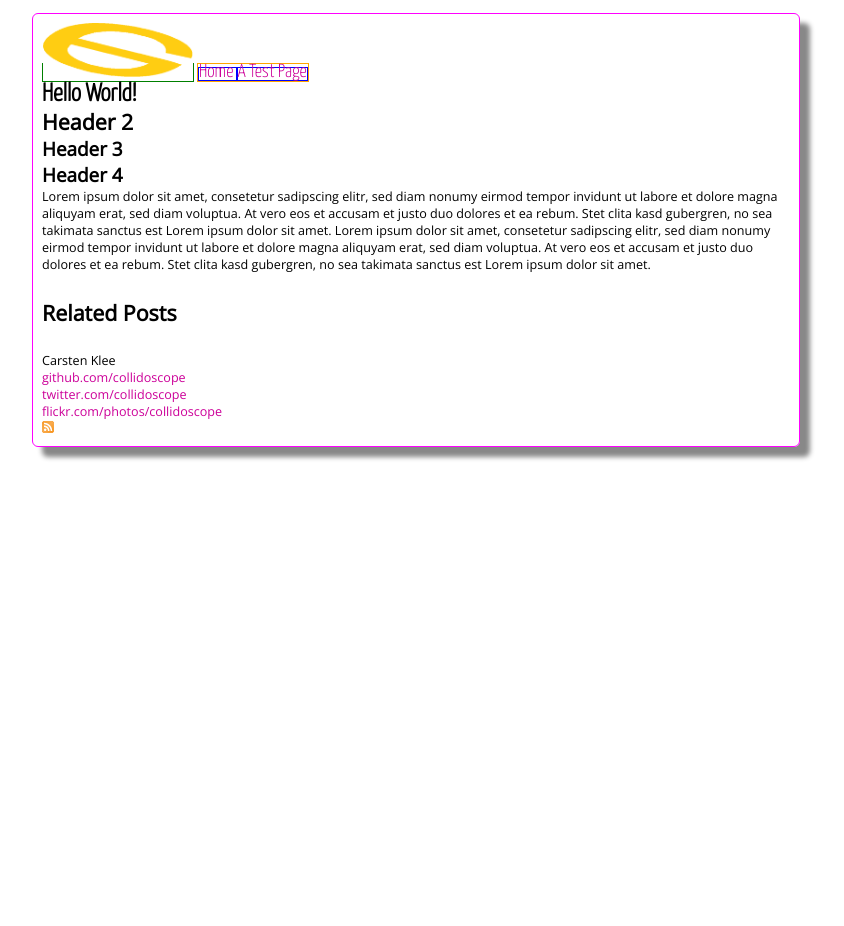
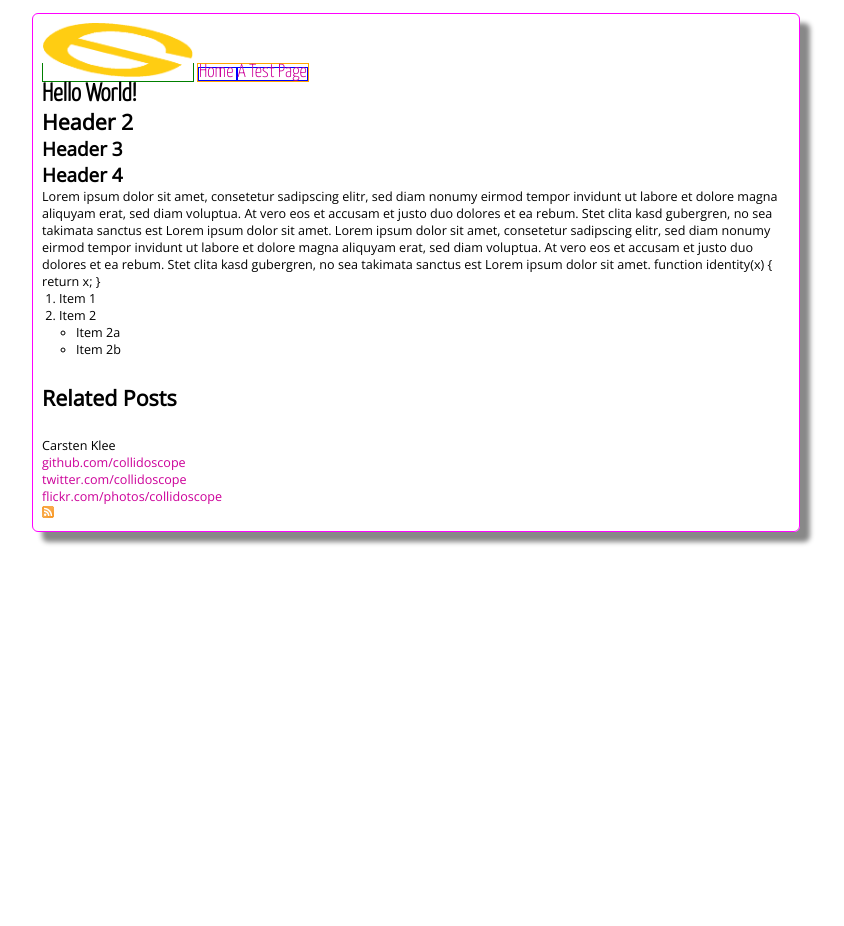
Before and after one commit to collidoscope/collidoscope.github.com, a Jekyll site: the page built from _posts/blog/2012-10-21-hello_world.md, in a window 1280 px wide. Shown: the whole page, without its empty margins (224-1068 px from the left). Built offline with Jekyll 4.4.1, drawn with Linux system fonts in a browser that asks for light colours; some web fonts are replaced; Markdown is read by kramdown in place of the engine named in the settings.

Commit message:
Updated.

```diff
--- a/_posts/blog/2012-10-21-hello_world.md
+++ b/_posts/blog/2012-10-21-hello_world.md
@@ -8,3 +8,10 @@ title: Hello World!
 ### Header 3
 ### Header 4
 Lorem ipsum dolor sit amet, consetetur sadipscing elitr, sed diam nonumy eirmod tempor invidunt ut labore et dolore magna aliquyam erat, sed diam voluptua. At vero eos et accusam et justo duo dolores et ea rebum. Stet clita kasd gubergren, no sea takimata sanctus est Lorem ipsum dolor sit amet. Lorem ipsum dolor sit amet, consetetur sadipscing elitr, sed diam nonumy eirmod tempor invidunt ut labore et dolore magna aliquyam erat, sed diam voluptua. At vero eos et accusam et justo duo dolores et ea rebum. Stet clita kasd gubergren, no sea takimata sanctus est Lorem ipsum dolor sit amet.
+    function identity(x) {
+      return x;
+    }
+1. Item 1
+2. Item 2
+   * Item 2a
+   * Item 2b
```
